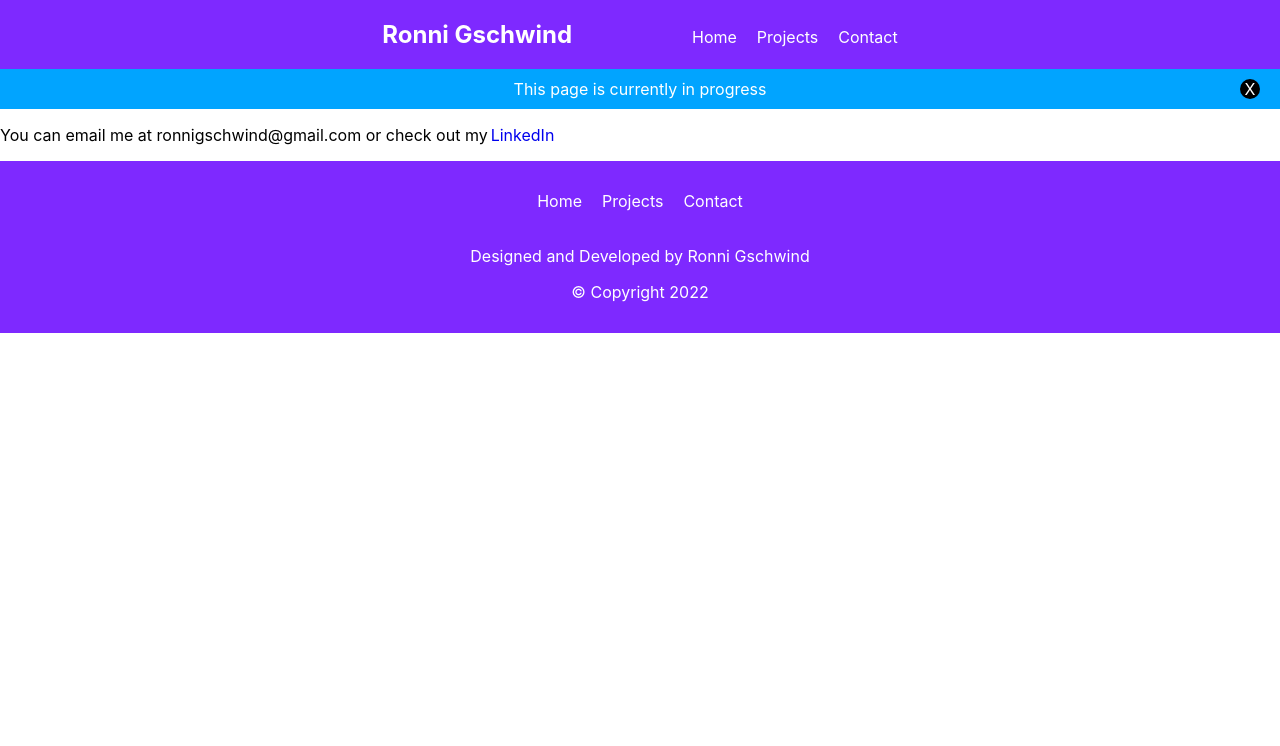
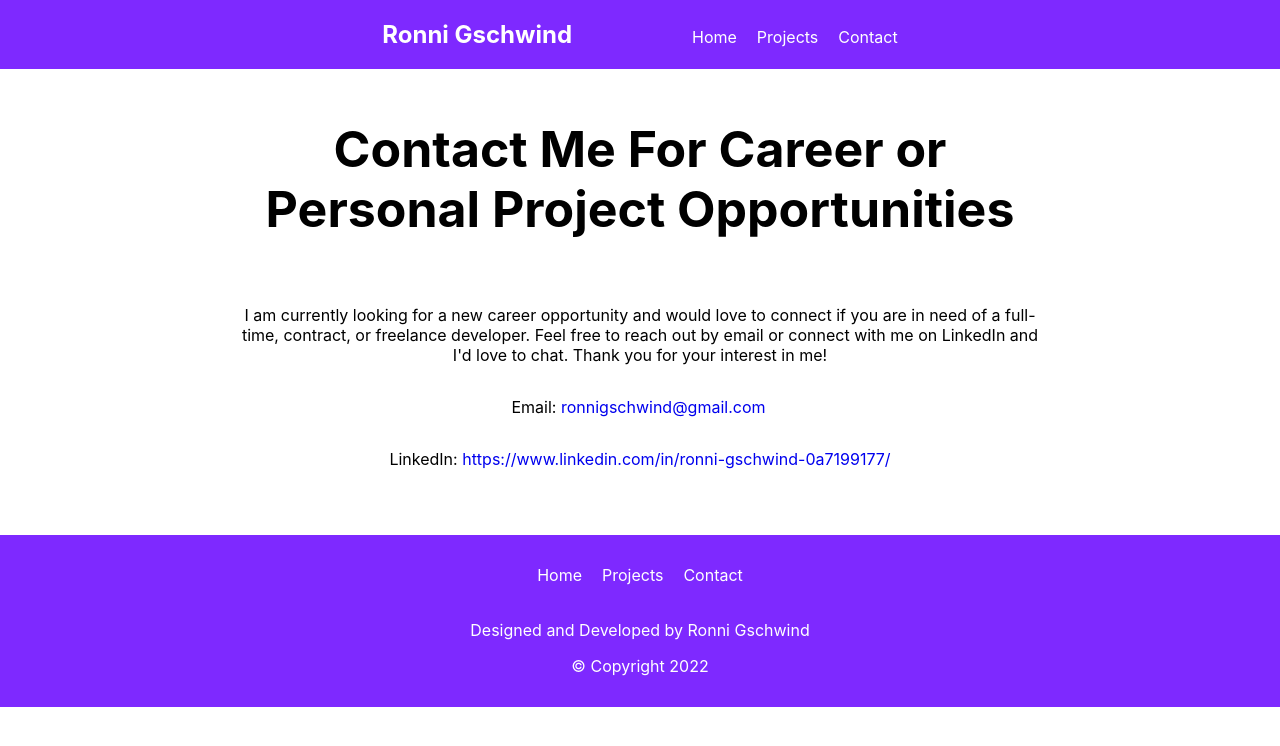
Before and after one commit to ronnigschwind/ronnigschwind.github.io, a React (Create React App) app: page /contact in a window 1280 px wide. Shown: the top 746 px of the page. Built offline with nearby package versions, Linux system fonts and the light colour scheme.

Commit message:
Adding content to Contact Us page

```diff
--- a/src/pages/Contact.js
+++ b/src/pages/Contact.js
@@ -2,10 +2,14 @@ import Banner from "../components/Banner";
 
 function Contact() {
     return (
-      <div className="Contact">
-        <Banner/>
-        <p style={{ display: "inline-block", paddingRight: "3px"}}>You can email me at ronnigschwind@gmail.com or check out my</p>
-        <a href="https://www.linkedin.com/in/ronni-gschwind-0a7199177/" target="_blank" rel='noreferrer'>LinkedIn</a>
+      <div className="Contact" style={{textAlign: 'center', maxWidth: 800, margin: 'auto', padding: '0 20px 50px'}}>
+        <h1 style={{textAlign: 'center', padding: '50px 20px', fontSize: 50, margin: 'auto'}}>Contact Me For Career or Personal Project Opportunities</h1>
+        <p>
+          I am currently looking for a new career opportunity and would love to connect if you are in need of a full-time, contract, or freelance developer. Feel free to
+          reach out by email or connect with me on LinkedIn and I'd love to chat. Thank you for your interest in me!
+        </p>
+        <p style={{ display: "inline-block", paddingRight: "3px"}}>Email: <a href="mailto:ronnigschwind@gmail.com<">ronnigschwind@gmail.com</a></p>
+        <p>LinkedIn: <a href="https://www.linkedin.com/in/ronni-gschwind-0a7199177/" target="_blank" rel='noreferrer'>https://www.linkedin.com/in/ronni-gschwind-0a7199177/</a></p>
       </div>
     );
   }
```
